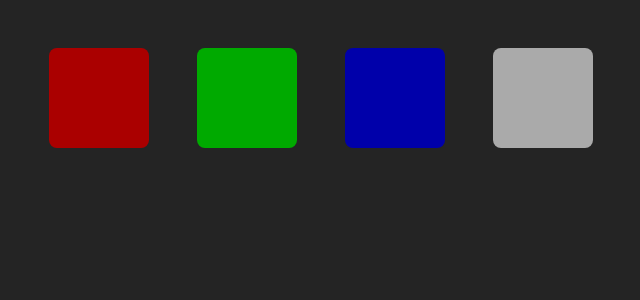
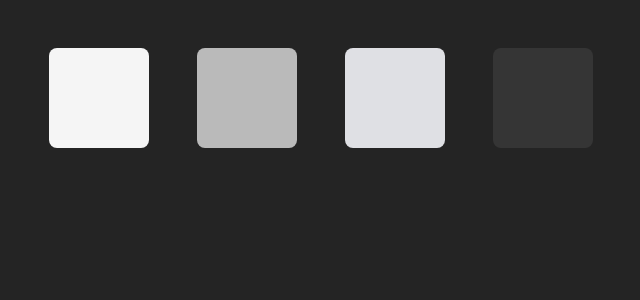
Before and after one commit to ton3l/Historia, a React (Vite) app in the folder app/web/: page / in a window 1280 px wide. Shown: the top 300 px of the page, without its empty margins (319-959 px from the left). Built offline with nearby package versions, Linux system fonts and the light colour scheme.

Commit message:
feat: switching themes by trading html element class

```diff
--- a/app/web/index.html
+++ b/app/web/index.html
@@ -1,5 +1,5 @@
 <!doctype html>
-<html lang="en" class="dark">
+<html lang="en" class="gray">
   <head>
     <meta charset="UTF-8" />
     <link rel="icon" type="image/svg+xml" href="/logo-pencil.svg" />
--- a/app/web/src/App.tsx
+++ b/app/web/src/App.tsx
@@ -4,10 +4,10 @@ function App() {
 
   return (
     <div className='container'>
-      <div className='square bg-primary-light dark:bg-primary-dark'></div>
-      <div className='square bg-secondary-light dark:bg-secondary-dark'></div>
-      <div className='square bg-background-light dark:bg-background-dark'></div>
-      <div className='square bg-neutral-light dark:bg-neutral-dark'></div>
+      <div className='square bg-primary'></div>
+      <div className='square bg-emphasis'></div>
+      <div className='square bg-default'></div>
+      <div className='square bg-neutral'></div>
     </div>
   )
 }
--- a/app/web/src/styles/App.css
+++ b/app/web/src/styles/App.css
@@ -16,22 +16,6 @@
   border-radius: 8px;
 }
 
-#primary {
-  background-color: #ff0000;
-}
-
-#secondary {
-  background-color: #00ff00;
-}
-
-#background {
-  background-color: #0000ff;
-}
-
-#neutral {
-  background-color: #808080;
-}
-
 .container {
   display: flex;
   justify-content: center;
--- a/app/web/src/styles/index.css
+++ b/app/web/src/styles/index.css
@@ -16,15 +16,83 @@
 }
 
 @custom-variant dark ( &:where(.dark, .dark *) );
+@custom-variant pink ( &:where(.pink, .pink *) );
+@custom-variant gray ( &:where(.gray, .gray *) );
 
 @theme {
-    --color-primary-light: #ff0000;
-    --color-secondary-light: #00ff00;
-    --color-background-light: #0000ff;
-    --color-neutral-light: #808080;
+    --color-primary-light: #FCFCFD;
+    --color-emphasis-light: #FEFEFF;
+    --color-background-light: #F1F1F1;
+    --color-neutral-light: #353535;
 
-    --color-primary-dark: #aa0000;
-    --color-secondary-dark: #00aa00;
-    --color-background-dark: #0000aa;
-    --color-neutral-dark: #aaaaaa;
+    --color-primary-pink: #FFFBFF;
+    --color-emphasis-pink: #FFB8F4;
+    --color-background-pink: #FFE3FB;
+    --color-neutral-pink : #353535;
+
+    --color-primary-gray: #F5F5F5;
+    --color-emphasis-gray: #BABABA;
+    --color-background-gray: #DFE0E4;
+    --color-neutral-gray : #353535;
+
+    --color-primary-dark: #060606;
+    --color-emphasis-dark: #000000;
+    --color-background-dark: #1A1A1A;
+    --color-neutral-dark: #FFFFFF;
 }
+
+.bg-primary {
+    background-color: var(--color-primary-light);
+
+    @variant dark {
+        background-color: var(--color-primary-dark);
+    }
+    @variant pink {
+        background-color: var(--color-primary-pink);
+    }
+    @variant gray {
+        background-color: var(--color-primary-gray);
+    }
+}
+
+.bg-emphasis {
+    background-color: var(--color-emphasis-light);
+
+    @variant dark {
+        background-color: var(--color-emphasis-dark);
+    }
+    @variant pink {
+        background-color: var(--color-emphasis-pink);
+    }
+    @variant gray {
+        background-color: var(--color-emphasis-gray);
+    }
+}
+
+.bg-neutral {
+    background-color: var(--color-neutral-light);
+
+    @variant dark {
+        background-color: var(--color-neutral-dark);
+    }
+    @variant pink {
+        background-color: var(--color-neutral-pink);
+    }
+    @variant gray {
+        background-color: var(--color-neutral-gray);
+    }
+}
+
+.bg-default {
+    background-color: var(--color-background-light);
+
+    @variant dark {
+        background-color: var(--color-background-dark);
+    }
+    @variant pink {
+        background-color: var(--color-background-pink);
+    }
+    @variant gray {
+        background-color: var(--color-background-gray);
+    }
+}
```
